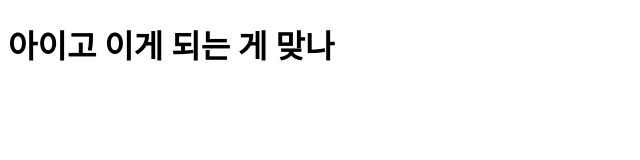
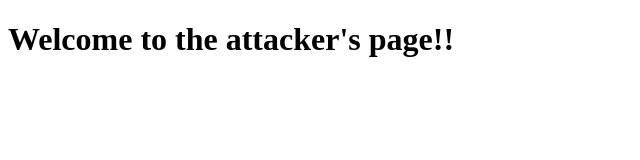
Before and after one commit to SistinaLove/SWtesting, a plain HTML site: page index.html in a window 1280 px wide. Shown: the whole page, without its empty margins (0-640 px from the left). Drawn offline with Linux system fonts and the light colour scheme.

Commit message:
Update index.html

```diff
--- a/index.html
+++ b/index.html
@@ -4,10 +4,10 @@
     <meta charset="UTF-8">
     <meta http-equiv="X-UA-Compatible" content="IE=edge">
     <meta name="viewport" content="width=device-width, initial-scale=1.0">
-    <title>SW 테스트용</title>
+    <title>PUSH action Test</title>
 </head>
 <body>
     <script src="./main.js"></script>
-    <h1> 아이고 이게 되는 게 맞나 </h1>
+    <h1> Welcome to the attacker's page!! </h1>
 </body>
 </html>
```
